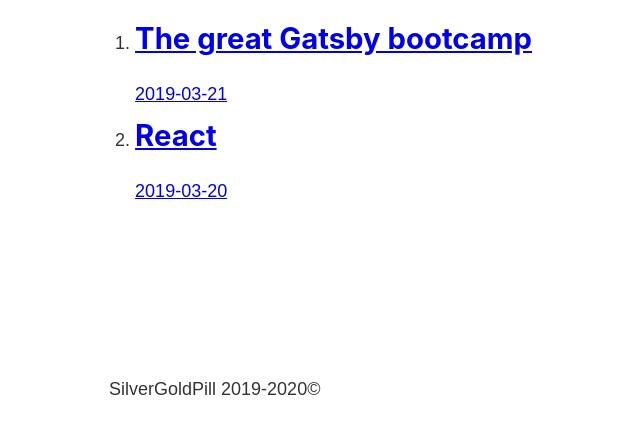
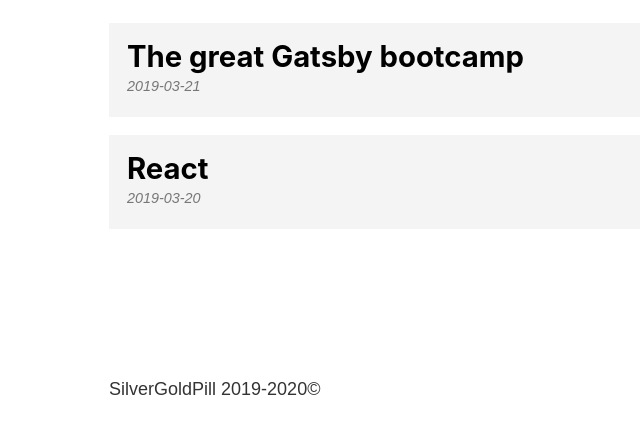
Before and after one commit to DanielSzpunar/SGB, a Gatsby site: page / in a window 1280 px wide. Shown: the part 354-788 px from the top of the page, without its empty margins (174-814 px from the left). Built offline with nearby package versions, Linux system fonts and the light colour scheme; Gatsby itself is replaced by a stand-in of ours.

Commit message:
bare bones completed without contenful can use this wit .md files and you are good to go.

```diff
--- a/gatsby-config.js
+++ b/gatsby-config.js
@@ -12,6 +12,20 @@
         path: `${__dirname}/src/`
       }
     },
-    'gatsby-transformer-remark'
+    'gatsby-plugin-sharp',
+    {
+      resolve: 'gatsby-transformer-remark',
+      options: {
+        plugins: [
+          'gatsby-remark-relative-images', {
+            resolve: 'gatsby-remark-images',
+            options: {
+              maxWidth:750,
+              linkImagesToOriginal: false
+            }
+          }
+        ]
+      }
+    }
   ]
 }
--- a/package.json
+++ b/package.json
@@ -16,6 +16,9 @@
   "dependencies": {
     "gatsby": "^2.19.45",
     "gatsby-plugin-sass": "^2.1.31",
+    "gatsby-plugin-sharp": "^2.5.1",
+    "gatsby-remark-images": "^3.2.0",
+    "gatsby-remark-relative-images": "^0.3.0",
     "gatsby-source-filesystem": "^2.2.1",
     "gatsby-transformer-remark": "^2.7.0",
     "node-sass": "^4.13.1",
--- a/src/components/footer.js
+++ b/src/components/footer.js
@@ -1,5 +1,6 @@
 import React from 'react'
 import { graphql, useStaticQuery } from 'gatsby'
+import footerStyles from './footer.module.scss'
 const Footer = () => {
     const data = useStaticQuery(graphql`
   query {
@@ -15,9 +16,9 @@
   const copyRight = `2019-${currentYear}©`
 
     return (
-        <div>
+        <footer className={footerStyles.footer}>
             <p>{data.site.siteMetadata.title} {copyRight} </p>
-        </div>
+        </footer>
     )
 }
 
--- /dev/null
+++ b/src/components/footer.module.scss
@@ -0,0 +1 @@
+.footer {margin-top: 3rem}
--- a/src/pages/index.js
+++ b/src/pages/index.js
@@ -1,6 +1,7 @@
 import React from 'react'
 import Layout from '../components/layout'
 import { Link, graphql, useStaticQuery } from 'gatsby'
+import indexStyles from './index.module.scss'
 
 
 const IndexPage = () => {
@@ -26,14 +27,15 @@
     return (
         <Layout>
             <h1>Home</h1>
-            <ol>
+            <ol className={indexStyles.posts}>
                 {data.allMarkdownRemark.edges.map((edge) => {
                     return (
-                        <li><Link to={`/blog/${edge.node.fields.slug}`}>
-                            <h2>{edge.node.frontmatter.title}</h2>
-                            <p>{edge.node.frontmatter.date}</p>
-                            </Link>
-                        </li>
+                      <li className={indexStyles.post}>
+                        <Link to={`/blog/${edge.node.fields.slug}`}>
+                          <h2>{edge.node.frontmatter.title}</h2>
+                          <p>{edge.node.frontmatter.date}</p>
+                        </Link>
+                      </li>
                     )
                 })}
             </ol>
--- /dev/null
+++ b/src/pages/index.module.scss
@@ -0,0 +1,27 @@
+.posts {
+    list-style-type: none;
+    margin: 0;
+}
+
+.post {
+    margin: 1rem 0;
+
+    a {
+        background: #f4f4f4;
+        color: #000000;
+        display: block;
+        padding: 1rem;
+        text-decoration: none;
+    }
+    a:hover {
+        background: #e4e4e4;
+    }
+    h2 {
+        margin-bottom: 0;
+    }
+    p {
+        color: #777777;
+        font-size: .8rem;
+        font-style: italic
+    }
+}
--- a/src/posts/gatsby.md
+++ b/src/posts/gatsby.md
@@ -5,6 +5,9 @@
 
 This is the first post I ever made about Gatsby.
 
+![Epstein](./1CFdt0j.jpg)
+
+
 ##Topics Covered
 
 1. Gatsby
```
Also changed, not shown: src/posts/1CFdt0j.jpg (added), 1 other file.
